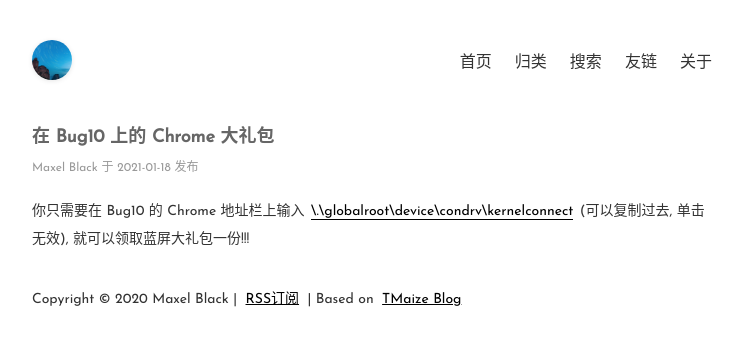
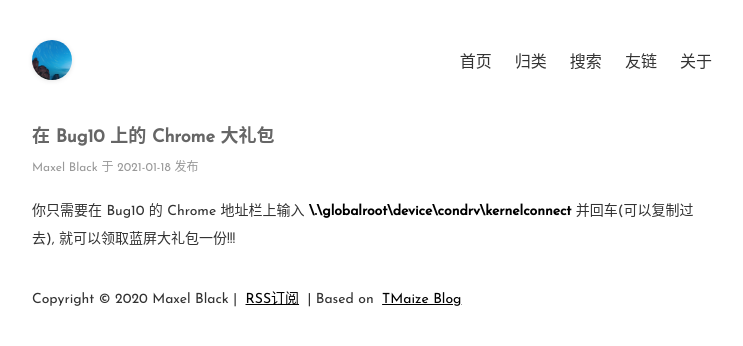
Before and after one commit to maxelblack/blog, a Jekyll site: the page built from _posts/2021-01-18-01.md, in a window 1280 px wide. Shown: the top 346 px of the page, without its empty margins (268-1011 px from the left). Built offline with Jekyll 4.4.1, drawn with Linux system fonts in a browser that asks for light colours; some web fonts are replaced; comment, search, counter and statistics services are not loaded.

Commit message:
Update 2021-01-18-01.md

```diff
--- a/_posts/2021-01-18-01.md
+++ b/_posts/2021-01-18-01.md
@@ -3,4 +3,4 @@
 title: 在 Bug10 上的 Chrome 大礼包
 ---
 
-你只需要在 Bug10 的 Chrome 地址栏上输入 [\\.\globalroot\device\condrv\kernelconnect]() (可以复制过去, 单击无效), 就可以领取蓝屏大礼包一份!!!
+你只需要在 Bug10 的 Chrome 地址栏上输入 __\\.\globalroot\device\condrv\kernelconnect__ 并回车(可以复制过去), 就可以领取蓝屏大礼包一份!!!
```
